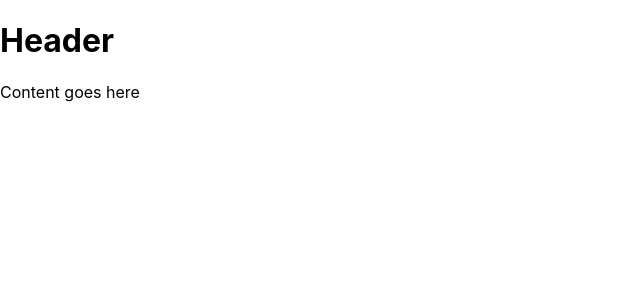
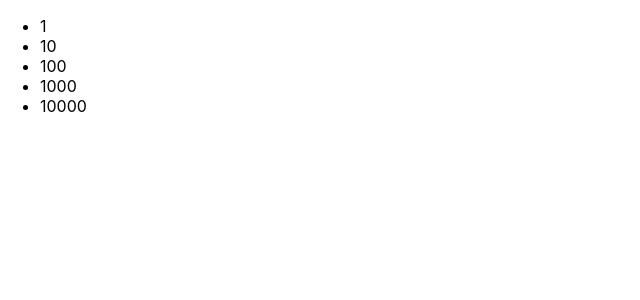
Before and after one commit to mowoolli/30days, a React (Create React App) app: page / in a window 1280 px wide. Shown: the top 300 px of the page, without its empty margins (0-640 px from the left). Built offline with nearby package versions, Linux system fonts and the light colour scheme.

Commit message:
Display list items using map

```diff
--- a/src/App.js
+++ b/src/App.js
@@ -1,17 +1,14 @@
-import React, { Component } from 'react';
+import React from 'react';
 
-import Content from './components/Content'
-import Header from './components/Header'
-
-class App extends Component {
-  render() {
-    return (
-      <div className="App">
-        <Header />
-        <Content />
-      </div>
-    )
-  }
+const a = [1, 10, 100, 1000, 10000];
+const App = props => {
+  return (
+    <ul>
+      {a.map(i => {
+        return <li key={i}>{i}</li>
+      })}
+    </ul>
+  )
 }
 
 export default App;
```
